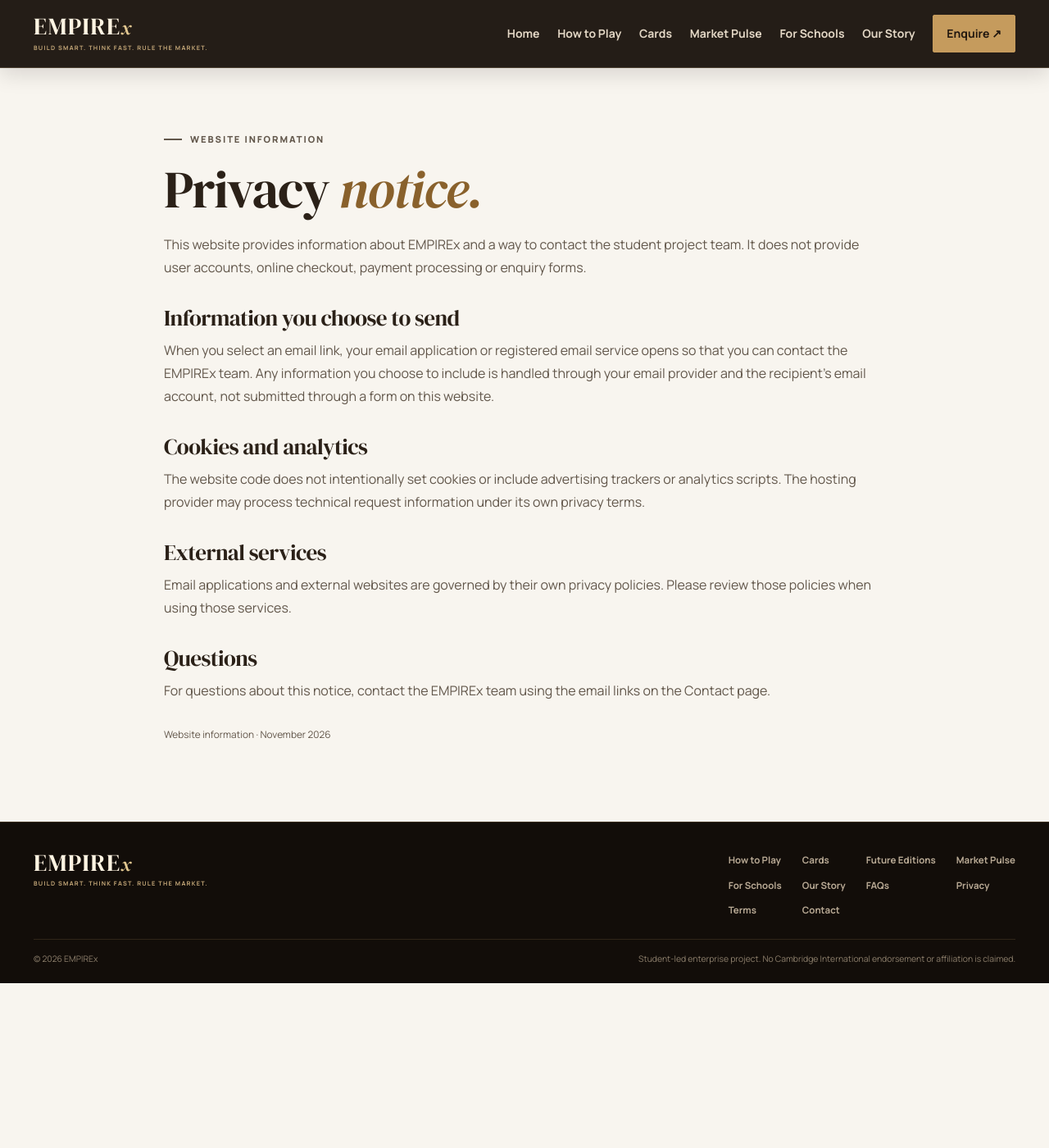
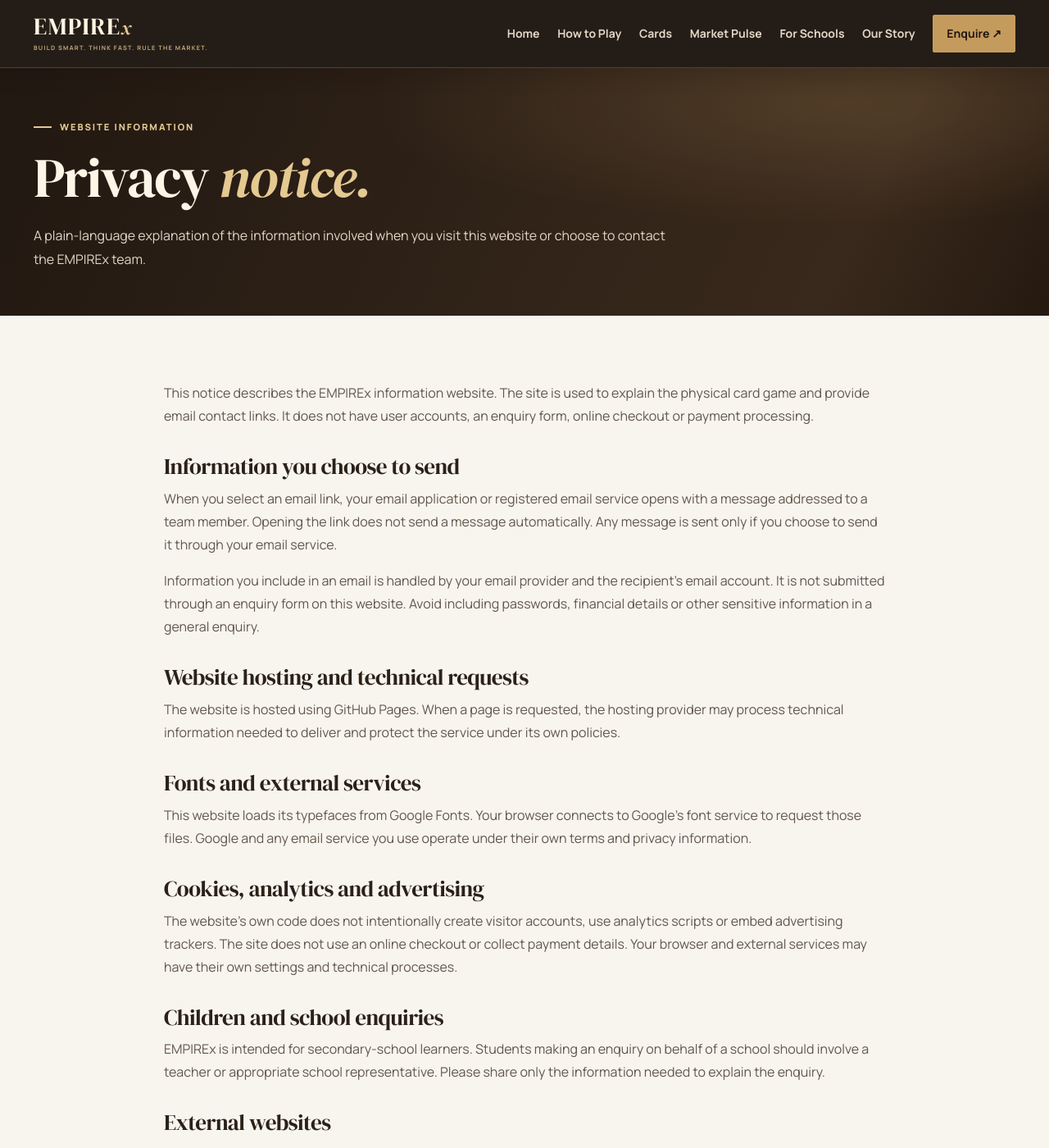
Before and after one commit to shlok-bhatt/EMPIREx, a Jekyll site: the page built from privacy.html, in a window 1280 px wide and 1400 px high. Shown: the whole window at 82% size. Built offline with Jekyll 4.4.1, drawn with Linux system fonts in a browser that asks for light colours; some of the changed text lies outside the part shown.

Commit message:
Phase 5: clarify website privacy notice

```diff
--- a/privacy.html
+++ b/privacy.html
@@ -1,8 +1,42 @@
 ---
 layout: default
 permalink: /privacy/
-title: "Privacy | EMPIREx"
-description: "Privacy information for the EMPIREx website."
+title: "Privacy Notice | EMPIREx Website"
+description: "Learn what happens when you browse the EMPIREx website or use its email contact links."
 theme_color: "#211811"
 ---
-<section class="section-pad"><article class="container legal-page"><p class="eyebrow">Website information</p><h1>Privacy <em>notice.</em></h1><p>This website provides information about EMPIREx and a way to contact the student project team. It does not provide user accounts, online checkout, payment processing or enquiry forms.</p><h2>Information you choose to send</h2><p>When you select an email link, your email application or registered email service opens so that you can contact the EMPIREx team. Any information you choose to include is handled through your email provider and the recipient’s email account, not submitted through a form on this website.</p><h2>Cookies and analytics</h2><p>The website code does not intentionally set cookies or include advertising trackers or analytics scripts. The hosting provider may process technical request information under its own privacy terms.</p><h2>External services</h2><p>Email applications and external websites are governed by their own privacy policies. Please review those policies when using those services.</p><h2>Questions</h2><p>For questions about this notice, contact the EMPIREx team using the email links on the Contact page.</p><p class="legal-updated">Website information · November 2026</p></article></section>
+<section class="page-hero legal-hero">
+  <div class="container">
+    <p class="eyebrow">Website information</p>
+    <h1>Privacy <em>notice.</em></h1>
+    <p class="hero-lead">A plain-language explanation of the information involved when you visit this website or choose to contact the EMPIREx team.</p>
+  </div>
+</section>
+<section class="section-pad legal-section">
+  <article class="container legal-page">
+    <p class="legal-intro">This notice describes the EMPIREx information website. The site is used to explain the physical card game and provide email contact links. It does not have user accounts, an enquiry form, online checkout or payment processing.</p>
+
+    <h2>Information you choose to send</h2>
+    <p>When you select an email link, your email application or registered email service opens with a message addressed to a team member. Opening the link does not send a message automatically. Any message is sent only if you choose to send it through your email service.</p>
+    <p>Information you include in an email is handled by your email provider and the recipient's email account. It is not submitted through an enquiry form on this website. Avoid including passwords, financial details or other sensitive information in a general enquiry.</p>
+
+    <h2>Website hosting and technical requests</h2>
+    <p>The website is hosted using GitHub Pages. When a page is requested, the hosting provider may process technical information needed to deliver and protect the service under its own policies.</p>
+
+    <h2>Fonts and external services</h2>
+    <p>This website loads its typefaces from Google Fonts. Your browser connects to Google's font service to request those files. Google and any email service you use operate under their own terms and privacy information.</p>
+
+    <h2>Cookies, analytics and advertising</h2>
+    <p>The website's own code does not intentionally create visitor accounts, use analytics scripts or embed advertising trackers. The site does not use an online checkout or collect payment details. Your browser and external services may have their own settings and technical processes.</p>
+
+    <h2>Children and school enquiries</h2>
+    <p>EMPIREx is intended for secondary-school learners. Students making an enquiry on behalf of a school should involve a teacher or appropriate school representative. Please share only the information needed to explain the enquiry.</p>
+
+    <h2>External websites</h2>
+    <p>Links to email services and other external websites are governed by the policies of those providers. Review their privacy information before using them.</p>
+
+    <h2>Questions about this notice</h2>
+    <p>For a question about this website notice, contact the team through the <a href="{{ site.baseurl }}/contact/">Contact page</a>.</p>
+    <p class="legal-updated">Last updated: 20 November 2026</p>
+  </article>
+</section>
```
